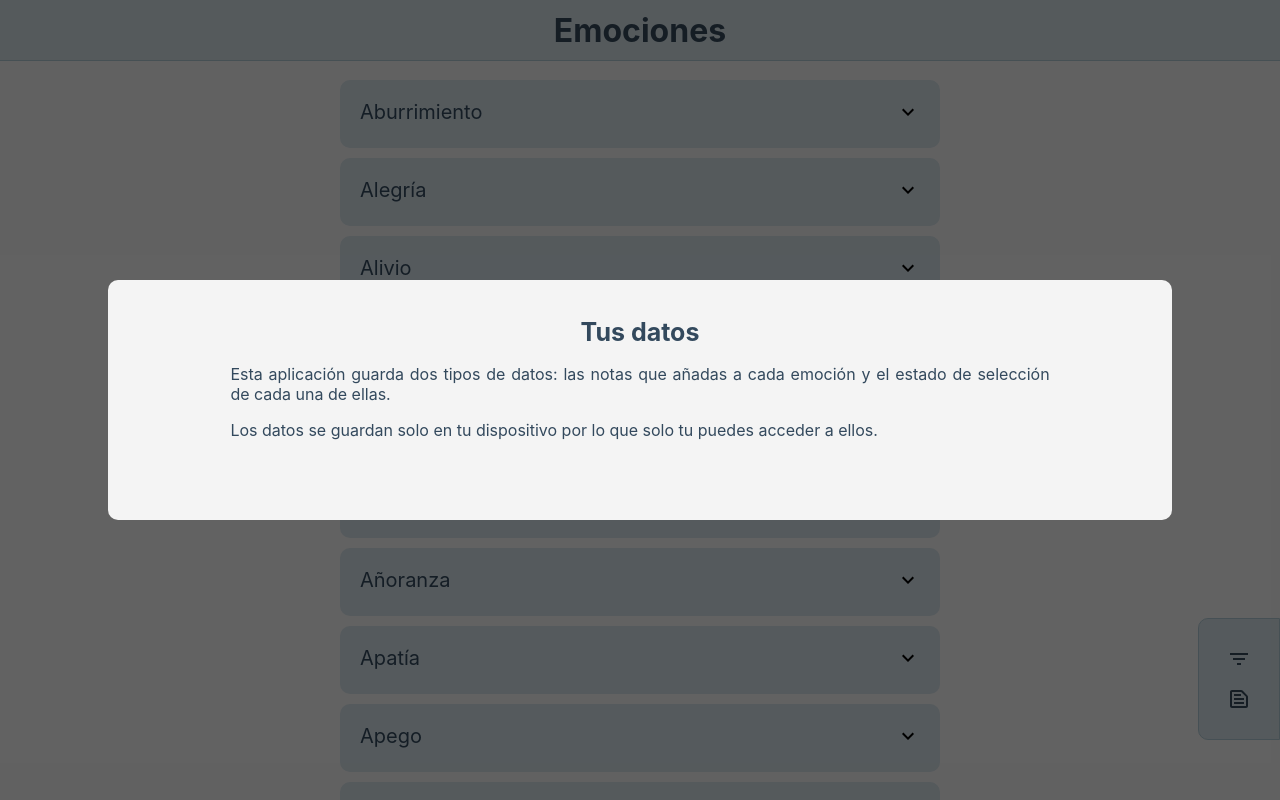
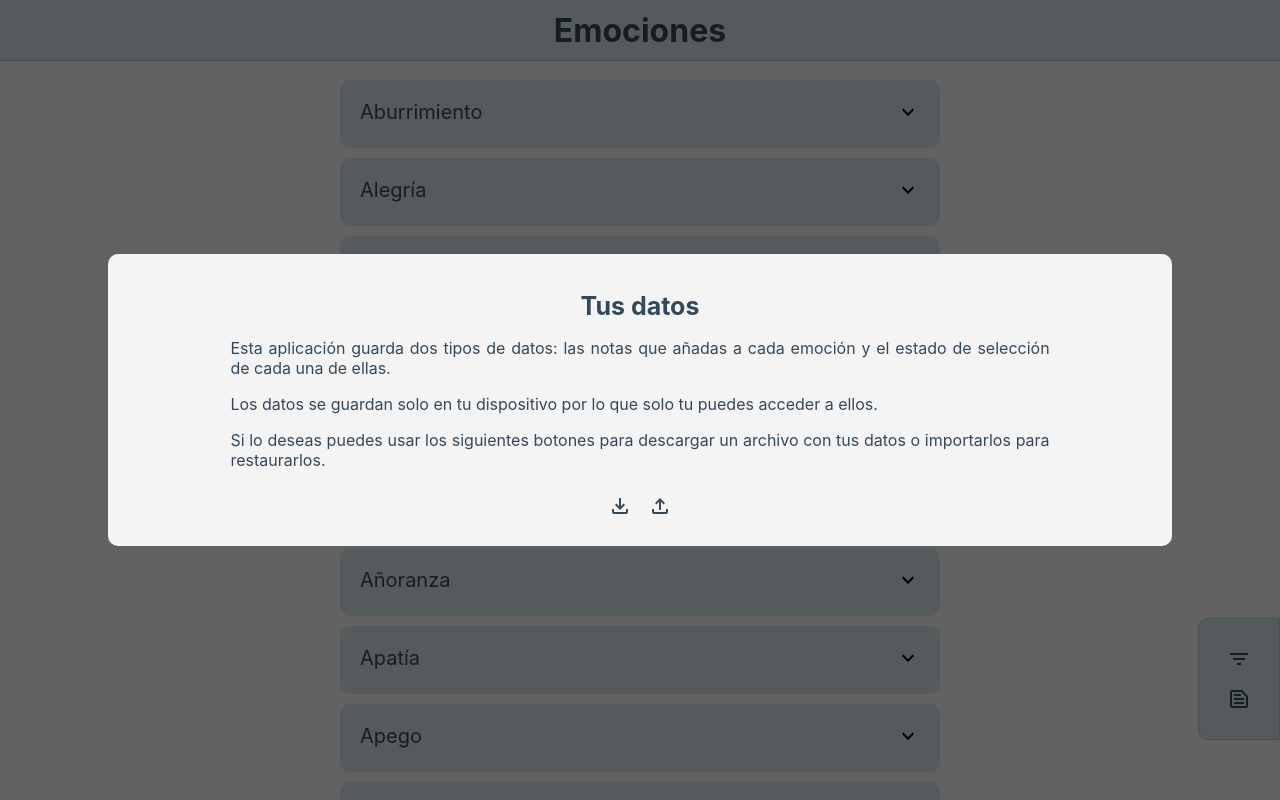
Before and after one commit to kikeelectronico/emociones, a React (Create React App) app in the folder emociones/: page / in a window 1280 px wide. Shown: the top 800 px of the page. Built offline with nearby package versions, Linux system fonts and the light colour scheme.

Commit message:
add buttons in modal

```diff
--- a/emociones/src/components/Modal.js
+++ b/emociones/src/components/Modal.js
@@ -1,4 +1,8 @@
 import React from "react";
+import IconButton from '@mui/material/IconButton';
+import FileDownloadOutlinedIcon from '@mui/icons-material/FileDownloadOutlined';
+import FileUploadOutlinedIcon from '@mui/icons-material/FileUploadOutlined';
+
 import "./modal.css"
 
 export default function Modal(props) {
@@ -17,6 +21,23 @@ export default function Modal(props) {
                             <p>
                                 Los datos se guardan solo en tu dispositivo por lo que solo tu puedes acceder a ellos.
                             </p>
+                            <p>
+                                Si lo deseas puedes usar los siguientes botones para descargar un archivo con tus datos o importarlos para restaurarlos.
+                            </p>
+                        </div>
+                        <div className="modal-buttons">
+                            <IconButton
+                                aria-label="Descargar datos"
+                                onClick={() => {}}
+                            >
+                                <FileDownloadOutlinedIcon  className="iconButton"/>
+                            </IconButton>
+                            <IconButton
+                                aria-label="Restaurar datos"
+                                onClick={() => {}}
+                            >
+                                <FileUploadOutlinedIcon  className="iconButton"/>
+                            </IconButton>
                         </div>
                     </div>
                 </div>
--- a/emociones/src/components/modal.css
+++ b/emociones/src/components/modal.css
@@ -32,3 +32,10 @@
     text-align: justify;
     color: #33495D;
 }
+
+.modal-buttons {
+    display: flex;
+    flex-direction: row;
+    justify-content: center;
+    align-items: center;
+}
```
